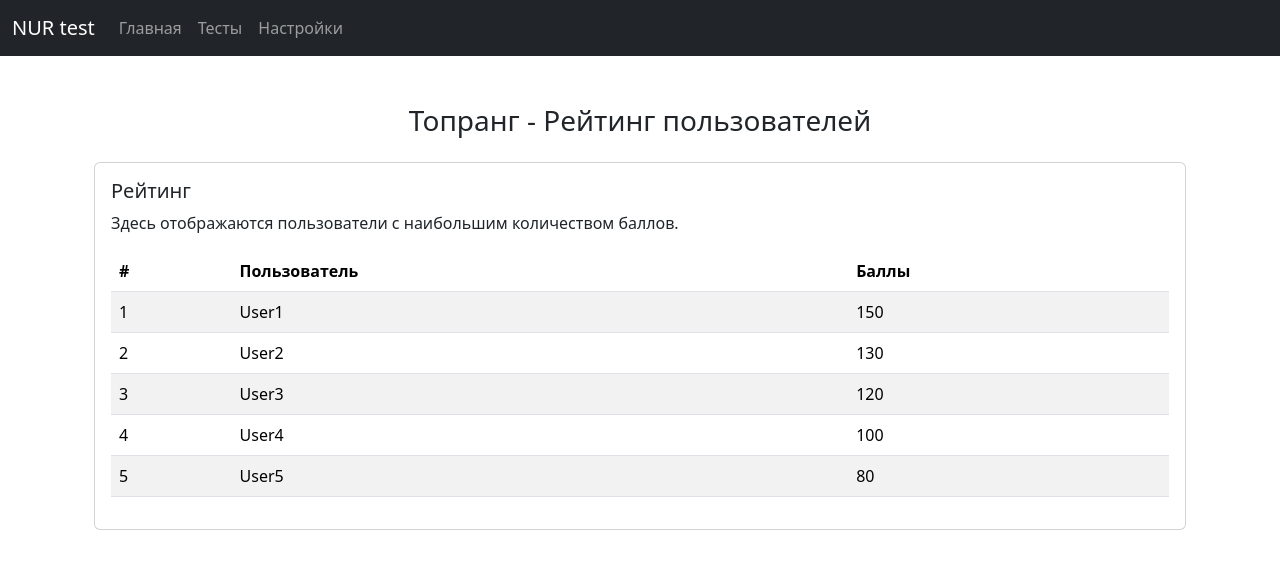
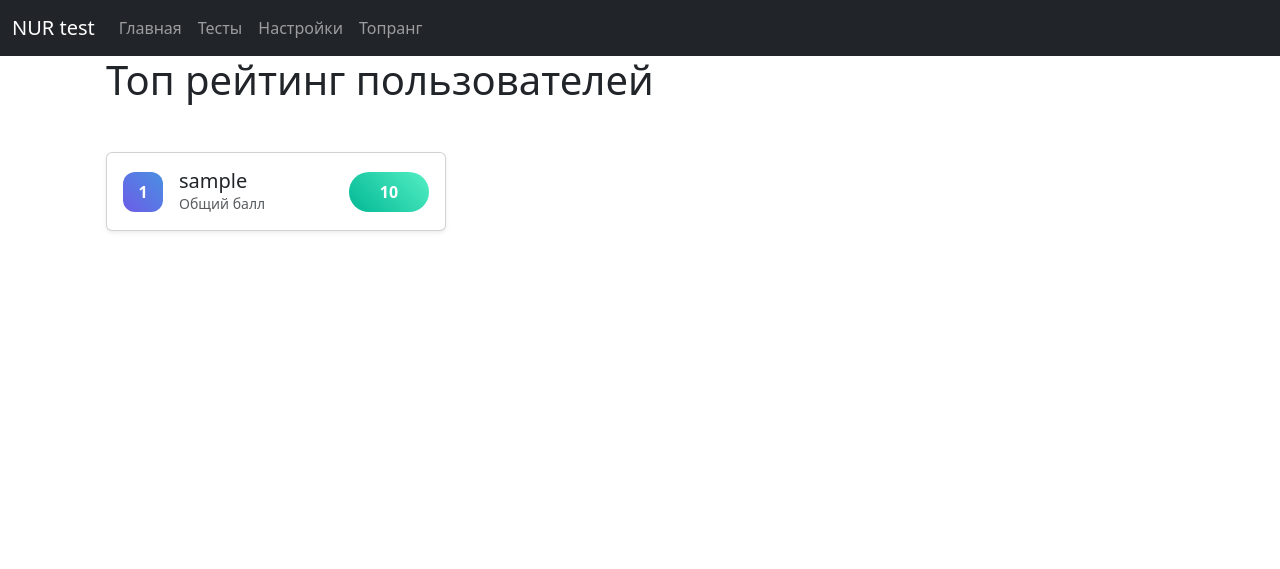
Before and after one commit to 2202zhan/nurtest, a Django app: page /accounts/toprank/ in a window 1280 px wide. Shown: the top 569 px of the page. Run offline with Django 5.2, Linux system fonts and the light colour scheme; tables that the repository leaves empty hold one stand-in row (values such as "Sample post"); some libraries are stand-ins or nearby versions.

Commit message:
исправлен навбар Топранк

```diff
--- a/nurtest/nurtest/accounts/views.py
+++ b/nurtest/nurtest/accounts/views.py
@@ -16,6 +16,9 @@ import json
 from .forms import CustomUserCreationForm, CustomUserLoginForm
 from tests_platform.models import TestResult
 import g4f
+
+from django.db.models import Sum
+from accounts.models import CustomUser  # Импорт кастомной модели
 
 
 # Регистрация пользователя
@@ -165,16 +168,17 @@ def chatgpt(request):
     return JsonResponse({"error": "Метод запроса не поддерживается"}, status=405)
 
 def toprank_view(request):
-    # Пример фиктивных данных для рейтинга
+    top_users = CustomUser.objects.annotate(
+        total_score=Sum('testresult__score')
+    ).exclude(total_score=None).order_by('-total_score')[:20]
+
     ratings = [
-        {"username": "User1", "score": 150},
-        {"username": "User2", "score": 130},
-        {"username": "User3", "score": 120},
-        {"username": "User4", "score": 100},
-        {"username": "User5", "score": 80},
+        {
+            'username': user.username,
+            'score': user.total_score,
+            'position': idx+1
+        }
+        for idx, user in enumerate(top_users)
     ]
 
-    # Сортируем список пользователей по убыванию баллов
-    ratings.sort(key=lambda x: x['score'], reverse=True)
-
     return render(request, 'toprank.html', {'ratings': ratings})
--- a/nurtest/nurtest/templates/accounts/settings.html
+++ b/nurtest/nurtest/templates/accounts/settings.html
@@ -1,3 +1,4 @@
+
 <!DOCTYPE html>
 <html lang="ru">
 
--- a/nurtest/nurtest/templates/shablons/header.html
+++ b/nurtest/nurtest/templates/shablons/header.html
@@ -21,15 +21,12 @@
                         <a class="nav-link {% if request.path == '/settings/' %}active{% endif %}"
                             href="{% url 'settings' %}">Настройки</a>
                     </li>
-                    <!-- Кнопка Топранг -->
-                    {% if user.is_authenticated %}
-                    <li class="nav-item">
-                        <a class="nav-link {% if request.path == '/toprank/' %}active{% endif %}"
-                            href="{% url 'toprank' %}">
-                            Топранг
-                        </a>
-                    </li>
-                    {% endif %}
+                <!-- Кнопка Топранг -->
+                <li class="nav-item">
+                    <a class="nav-link {% if request.path == '/toprank/' %}active{% endif %}" href="{% url 'toprank' %}">
+                        Топранг
+                    </a>
+                </li>
 
                     <!-- Кнопка Админ-панели -->
                     {% if user.is_authenticated and user.is_staff %}
--- a/nurtest/nurtest/templates/toprank.html
+++ b/nurtest/nurtest/templates/toprank.html
@@ -1,38 +1,80 @@
 {% extends 'shablons/main.html' %}
 
-{% block title %}Главная{% endblock %}
-{% load static %}
+{% block content %}
+<div class="container-fluid px-4">
+    <div class="d-flex justify-content-between align-items-center mb-5">
+        <h1 class="display-6 fw-light mb-0">Топ рейтинг пользователей</h1>
+    </div>
 
-{% block content %}
-<div class="container mt-5">
-    <h3 class="text-center mb-4">Топранг - Рейтинг пользователей</h3>
-    <div class="card">
-        <div class="card-body">
-            <h5 class="card-title">Рейтинг</h5>
-            <p class="card-text">Здесь отображаются пользователи с наибольшим количеством баллов.</p>
-            <table class="table table-striped">
-                <thead>
-                    <tr>
-                        <th>#</th>
-                        <th>Пользователь</th>
-                        <th>Баллы</th>
-                    </tr>
-                </thead>
-                <tbody>
-                    {% for user_rating in ratings %}
-                    <tr>
-                        <td>{{ forloop.counter }}</td>
-                        <td>{{ user_rating.username }}</td>
-                        <td>{{ user_rating.score }}</td>
-                    </tr>
-                    {% empty %}
-                    <tr>
-                        <td colspan="3" class="text-center">Нет данных для отображения.</td>
-                    </tr>
-                    {% endfor %}
-                </tbody>
-            </table>
+    <div class="row g-4">
+        {% for user in ratings %}
+        <div class="col-12 col-md-6 col-xl-4">
+            <div class="card shadow-sm hover-elevate">
+                <div class="card-body">
+                    <div class="d-flex align-items-center">
+                        <!-- Место в рейтинге -->
+                        <div class="position-badge bg-gradient-primary text-white me-3">
+                            {{ user.position }}
+                        </div>
+
+                        <!-- Информация -->
+                        <div class="flex-grow-1">
+                            <h5 class="mb-0">{{ user.username }}</h5>
+                            <div class="text-muted small">Общий балл</div>
+                        </div>
+
+                        <!-- Баллы -->
+                        <div class="score-display bg-gradient-success text-white">
+                            {{ user.score }}
+                        </div>
+                    </div>
+                </div>
+            </div>
         </div>
+        {% empty %}
+        <div class="col-12">
+            <div class="alert alert-info text-center">
+                <i class="bi bi-emoji-frown me-2"></i>
+                Пока никто не прошел тесты
+            </div>
+        </div>
+        {% endfor %}
     </div>
 </div>
+
+<style>
+    .hover-elevate {
+        transition: transform 0.3s ease;
+    }
+
+    .hover-elevate:hover {
+        transform: translateY(-5px);
+    }
+
+    .position-badge {
+        width: 40px;
+        height: 40px;
+        display: flex;
+        align-items: center;
+        justify-content: center;
+        border-radius: 12px;
+        font-weight: 600;
+    }
+
+    .score-display {
+        padding: 8px 16px;
+        border-radius: 20px;
+        font-weight: 600;
+        min-width: 80px;
+        text-align: center;
+    }
+
+    .bg-gradient-primary {
+        background: linear-gradient(45deg, #6C5CE7, #4A90E2);
+    }
+
+    .bg-gradient-success {
+        background: linear-gradient(45deg, #00B894, #55EFC4);
+    }
+</style>
 {% endblock %}
```
